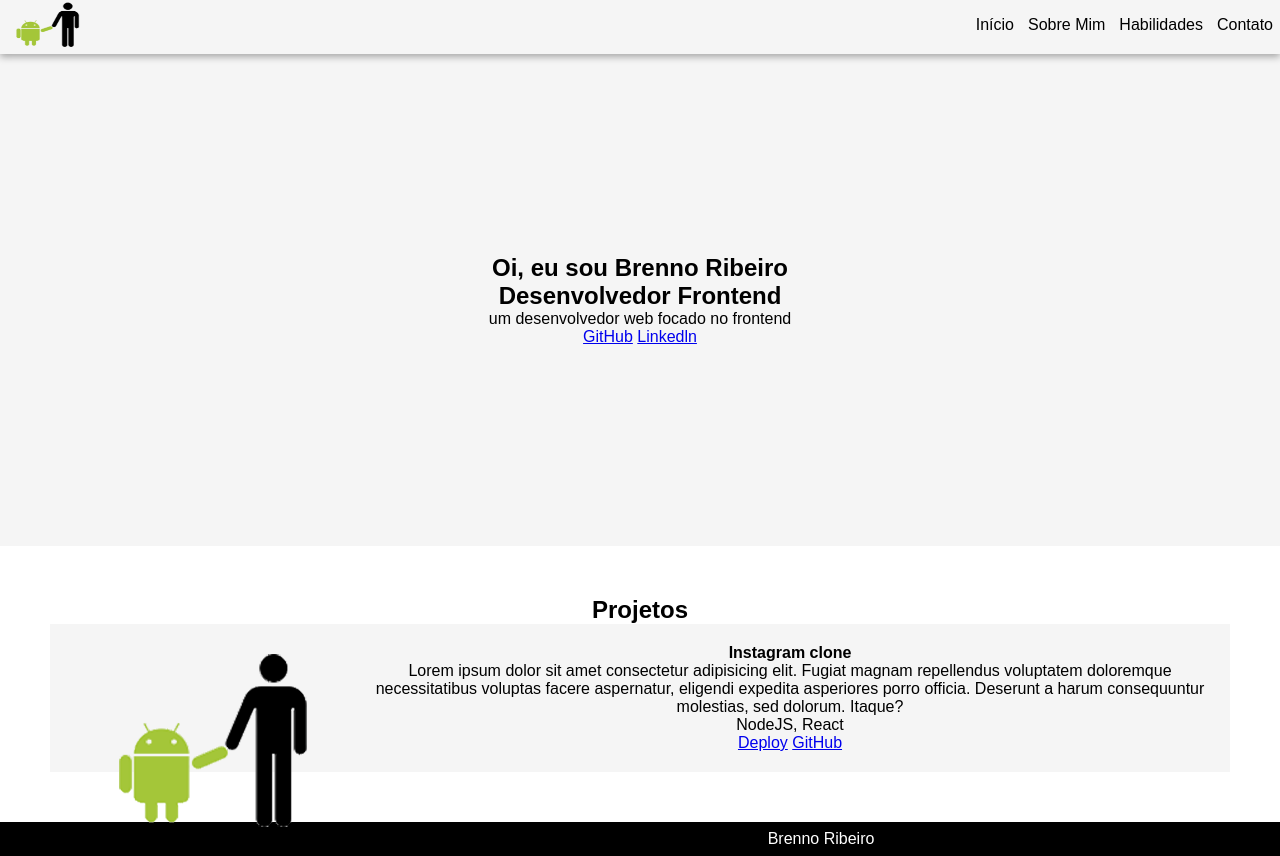
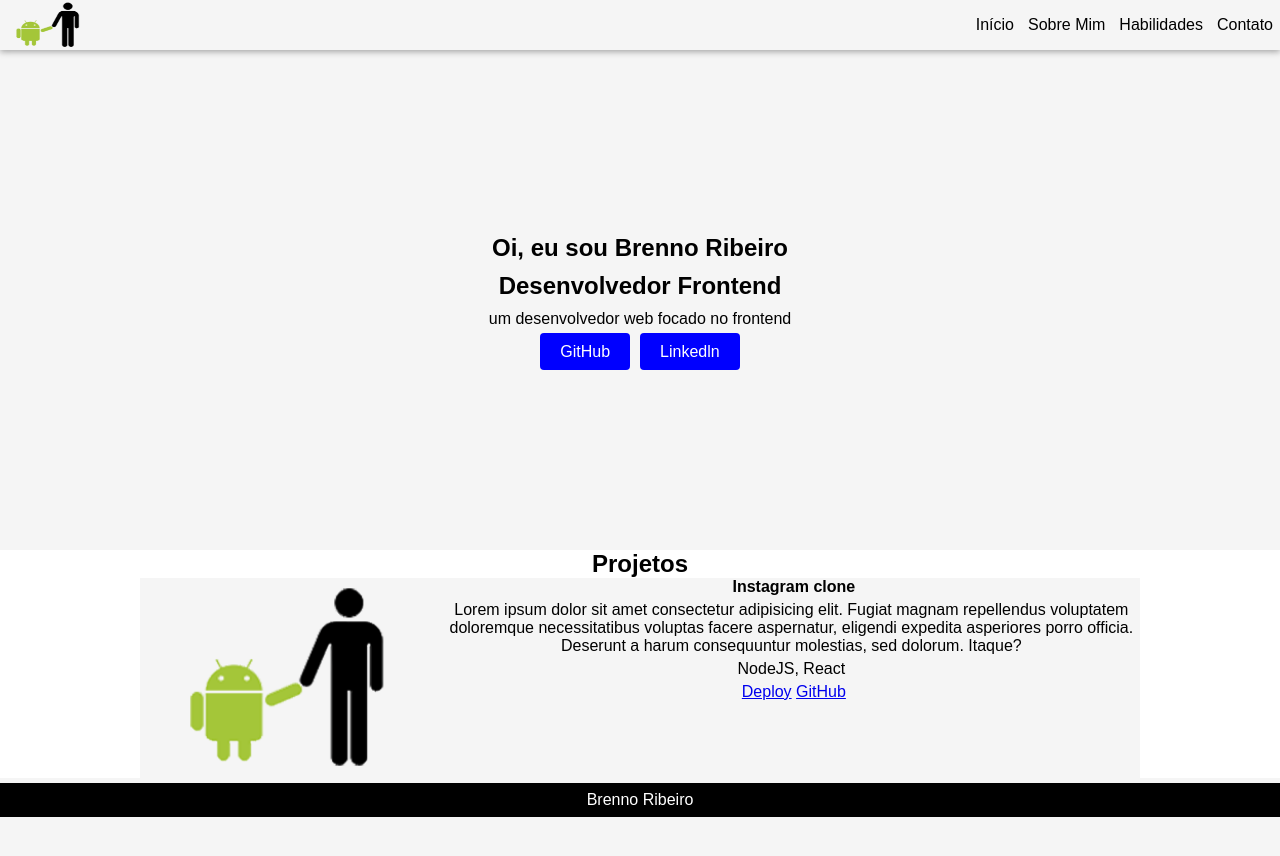
Before and after one commit to BrennoRibeiros/Portfolio, a plain HTML site: page index.html in a window 1280 px wide. After the commit the page ends 822 px from the top, so only its background shows below. Drawn offline with Linux system fonts and the light colour scheme.

Commit message:
header e intro

```diff
--- a/index.html
+++ b/index.html
@@ -9,7 +9,7 @@
 </head>
 <body>
     <header>
-        <img src="imagens/bugdroid.png" alt="">
+        <img src="imagens/bugdroid.png" alt="Logo">
         <nav>
             <a href="#">Início</a>
             <a href="#">Sobre Mim</a>
@@ -20,10 +20,12 @@
     <main>
         <section id="intro">
             <h1>Oi, eu sou Brenno Ribeiro</h1>
-            <h2>Desenvolvedor Frontend</h2>
+            <h1>Desenvolvedor Frontend</h1>
             <p>um desenvolvedor web focado no frontend</p>
-            <a href="#">GitHub</a>
-            <a href="#">Linkedln</a>
+            <div>
+                <a href="#">GitHub</a>
+                <a href="#">Linkedln</a>
+            </div>
         </section>
         <section id="projetos">
             <h2>Projetos</h2>
--- a/styles/style.css
+++ b/styles/style.css
@@ -9,7 +9,10 @@ body {
 }
 
 header {
-    box-shadow: 0px 3px 7px rgba(0, 0, 0, 0.322);
+    display: flex;
+    align-items: center;
+    justify-content: space-between;
+    box-shadow: 0px 2px 6px rgba(0, 0, 0, 0.322);
 }
 
 header > img {
@@ -17,42 +20,69 @@ header > img {
     width: 100px;
 }
 
-header > nav {
-    display: inline-flex;
-    float: inline-end;
+nav {
+    display: inline-table;
 }
 
 nav > a {
     color: black;
     text-decoration: none;
-    padding: 16px 7px;
+    padding: 14px 7px;
 }
 
 nav > a:hover {
     color: blue;
-    border-bottom: 4px solid blue;
+    border-bottom: 3px solid blue;
 }
 
 main {
     text-align: center;
 }
 
-main > section#intro {
-    margin: 200px 0px;
+section#intro {
+    height: 500px;
+    display: flex;
+    flex-direction: column;
+    align-items: center;
+    justify-content: center;
 }
 
-main > section#projetos {
+section#intro h1, p {
+    margin: 5px;
+}
+
+section#intro div {
+    display: inline-table;
+    margin: 10px;
+}
+
+section#intro a {
+    text-decoration: none;
+    color: white;
+    background-color: blue;
+    border-radius: 4px;
+    padding: 10px 20px;
+    margin: 5px;
+}
+
+section#intro a:hover {
+    background-color: rgb(0, 0, 180);
+}
+
+section#projetos {
     background-color: white;
-    padding: 50px;
 }
 
 section#projetos article {
     background-color: whitesmoke;
-    padding: 20px;
+    margin: auto;
+    min-width: 375px;
+    max-width: 1000px;
+    min-height: 200px;
 }
 
 section#projetos img {
-    display: block;
+    height: 200px;
     float: left;
 }
 
```
